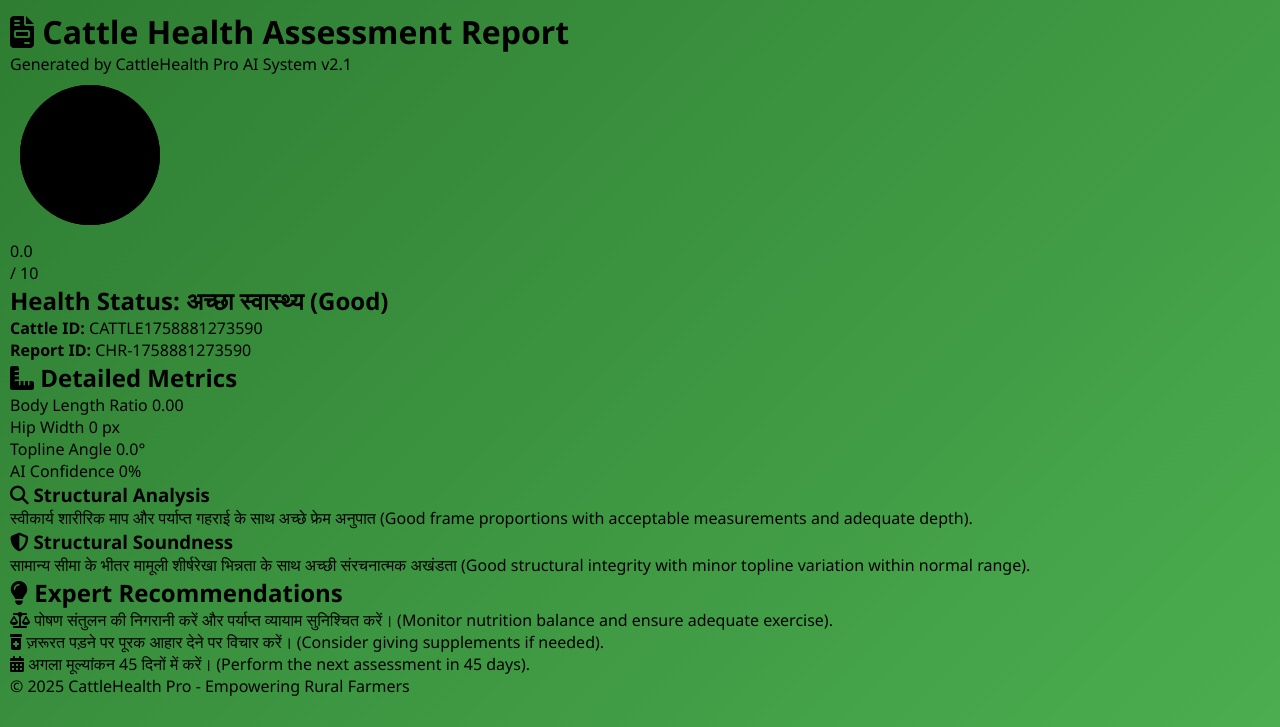
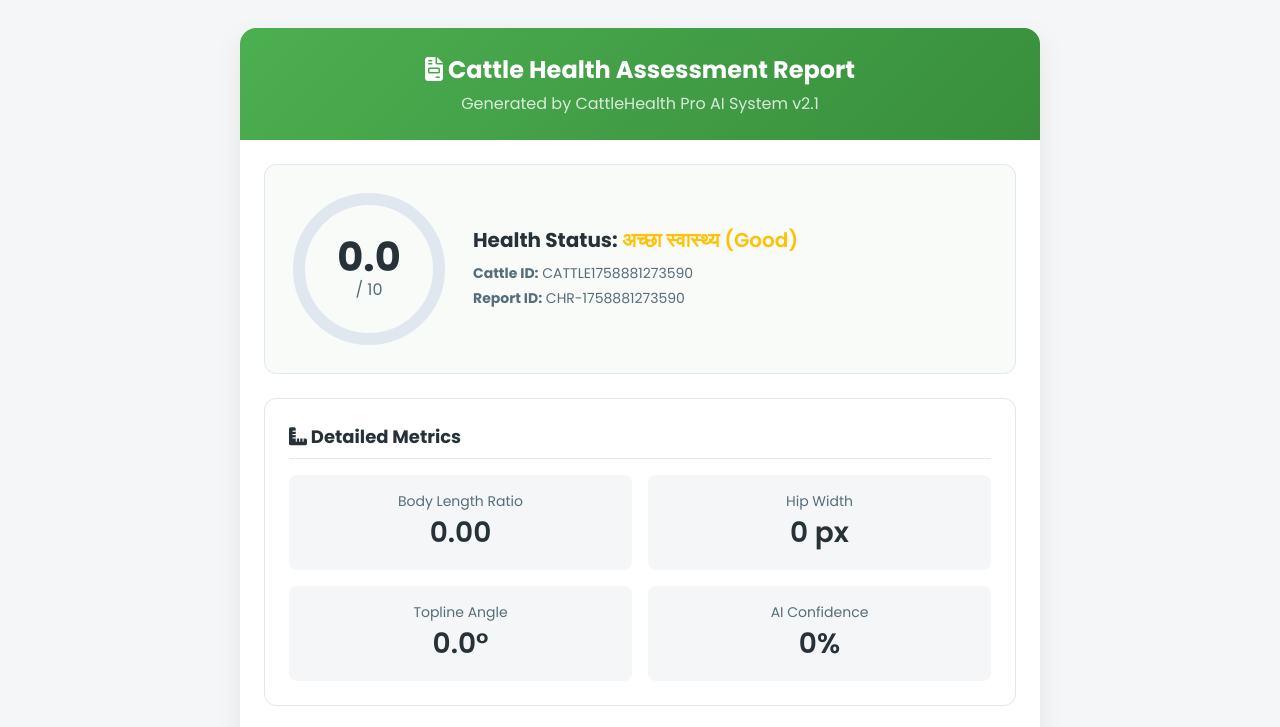
Before and after one commit to reanecoelho/Rinni, a plain HTML site: page index.html in a window 1280 px wide. Shown: the top 727 px of the page. Drawn offline with Linux system fonts and the light colour scheme.

Commit message:
Update style.css

```diff
--- a/style.css
+++ b/style.css
@@ -1,37 +1,152 @@
-/* --- PWA-First Design Tokens --- */
+@import url('https://fonts.googleapis.com/css2?family=Poppins:wght@400;500;600;700&display=swap');
+
 :root {
-  --primary-green: #2E7D32;
-  --primary-green-light: #4CAF50;
-  --primary-green-dark: #1B5E20;
-  --secondary-blue: #1976D2;
-  --secondary-blue-light: #2196F3;
-  --warning-orange: #F57C00;
-  --error-red: #D32F2F;
-  --success-green: #4CAF50;
-  --text-dark: #212121;
-  --text-light: #757575;
-  --bg-light: #F5F5F5;
-  --bg-white: #FFFFFF;
-  --offline-gray: #757575;
-  --shadow-light: rgba(0,0,0,0.1);
-  --shadow-medium: rgba(0,0,0,0.15);
-  --shadow-dark: rgba(0,0,0,0.25);
+    --color-primary: #4CAF50;
+    --color-primary-dark: #388E3C;
+    --color-warning: #FFC107;
+    --color-text-dark: #263238;
+    --color-text-light: #546E7A;
+    --color-background: #F4F6F8;
+    --color-surface: #FFFFFF;
+    --color-border: #E0E7EE;
+    --radius: 16px;
+    --shadow: 0 10px 30px rgba(0, 0, 0, 0.07);
 }
 
-/* Reset & base */
-*{margin:0;padding:0;box-sizing:border-box}
+* { box-sizing: border-box; }
 
-body{
-  font-family:'Segoe UI',Tahoma,Geneva,Verdana,sans-serif;
-  background:linear-gradient(135deg,var(--primary-green)0%,var(--primary-green-light)100%);
-  min-height:100vh;
-  padding:10px;
-  overflow-x:hidden;
+body {
+    font-family: 'Poppins', sans-serif;
+    background-color: var(--color-background);
+    color: var(--color-text-dark);
+    display: flex;
+    justify-content: center;
+    padding: 20px;
 }
 
-/* -------- Container & Layout Styles -------- */
-.container{max-width:420px;margin:0 auto;background:var(--bg-white);border-radius:25px;overflow:hidden;
-  box-shadow:0 25px 50px var(--shadow-medium);min-height:calc(100vh - 20px);position:relative}
+.report-container {
+    width: 100%;
+    max-width: 800px;
+    background: var(--color-surface);
+    border-radius: var(--radius);
+    box-shadow: var(--shadow);
+    animation: fadeIn 0.8s ease-out;
+}
 
-/* Header, navigation, upload area, metrics grid, buttons, responsive rules, etc. */
-/* … Paste every rule from the <style> tag here without changes … */
+@keyframes fadeIn {
+    from { opacity: 0; transform: translateY(20px); }
+    to { opacity: 1; transform: translateY(0); }
+}
+
+.report-header {
+    background: linear-gradient(135deg, var(--color-primary), var(--color-primary-dark));
+    color: white;
+    padding: 24px;
+    border-top-left-radius: var(--radius);
+    border-top-right-radius: var(--radius);
+    text-align: center;
+}
+.report-header h1 { font-size: 24px; margin: 0; }
+.report-header p { margin: 4px 0 0; opacity: 0.8; }
+
+.report-body { padding: 24px; }
+.report-footer {
+    padding: 16px;
+    text-align: center;
+    font-size: 12px;
+    color: var(--color-text-light);
+    background: var(--color-background);
+    border-bottom-left-radius: var(--radius);
+    border-bottom-right-radius: var(--radius);
+}
+
+.card {
+    background: var(--color-surface);
+    border-radius: 12px;
+    padding: 24px;
+    margin-bottom: 24px;
+    border: 1px solid var(--color-border);
+}
+
+.health-summary-card {
+    display: flex;
+    align-items: center;
+    gap: 24px;
+    background: #F9FBF9;
+}
+.health-score-dial {
+    position: relative;
+    display: flex;
+    justify-content: center;
+    align-items: center;
+}
+.score-ring { transform: rotate(-90deg); }
+.score-bg, .score-fill {
+    fill: none;
+    stroke-width: 12;
+}
+.score-bg { stroke: var(--color-border); }
+.score-fill {
+    stroke: url(#scoreGradient);
+    stroke-linecap: round;
+    stroke-dasharray: 439.82; /* 2 * PI * 70 */
+    stroke-dashoffset: 439.82;
+    transition: stroke-dashoffset 2s cubic-bezier(0.25, 1, 0.5, 1);
+}
+.score-content {
+    position: absolute;
+    text-align: center;
+}
+.score-value { font-size: 40px; font-weight: 700; line-height: 1; }
+.score-max { font-size: 16px; color: var(--color-text-light); }
+.health-details h2 { font-size: 20px; margin: 0 0 8px 0; }
+.health-details p { margin: 4px 0; font-size: 14px; color: var(--color-text-light); }
+.status-good {
+    color: var(--color-warning);
+    font-weight: 600;
+}
+
+.metrics-card h2, .recommendations-card h2, .card h3 {
+    margin: 0 0 16px 0;
+    font-size: 18px;
+    border-bottom: 1px solid var(--color-border);
+    padding-bottom: 8px;
+}
+.metrics-grid {
+    display: grid;
+    grid-template-columns: repeat(2, 1fr);
+    gap: 16px;
+}
+.metric-item {
+    background: var(--color-background);
+    padding: 16px;
+    border-radius: 8px;
+    text-align: center;
+}
+.metric-label { display: block; font-size: 14px; color: var(--color-text-light); }
+.metric-value { display: block; font-size: 28px; font-weight: 600; }
+
+.two-column-grid {
+    display: grid;
+    grid-template-columns: 1fr 1fr;
+    gap: 24px;
+}
+
+.recommendations-card ul {
+    list-style: none;
+    padding: 0;
+    margin: 0;
+}
+.recommendations-card li {
+    display: flex;
+    align-items: center;
+    gap: 12px;
+    margin-bottom: 12px;
+    padding-left: 0;
+}
+.recommendations-card i { color: var(--color-primary); }
+
+@media (max-width: 600px) {
+    .health-summary-card { flex-direction: column; text-align: center; }
+    .metrics-grid, .two-column-grid { grid-template-columns: 1fr; }
+}
```
